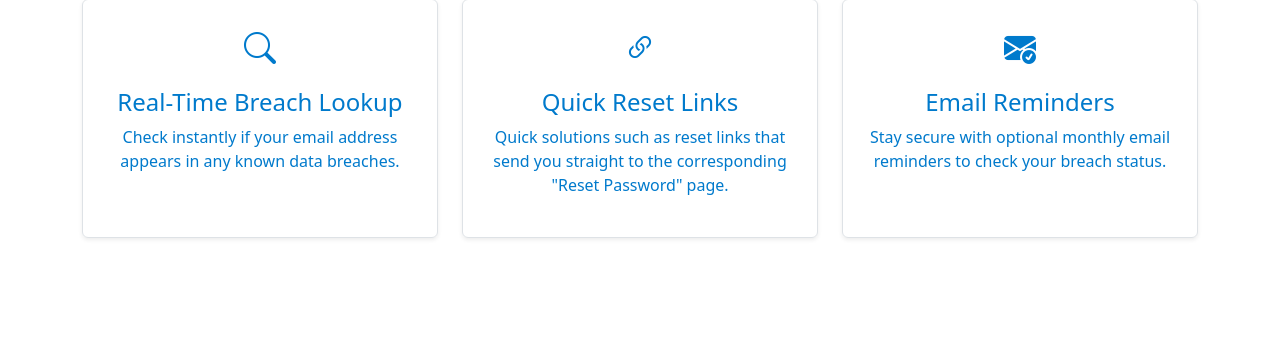
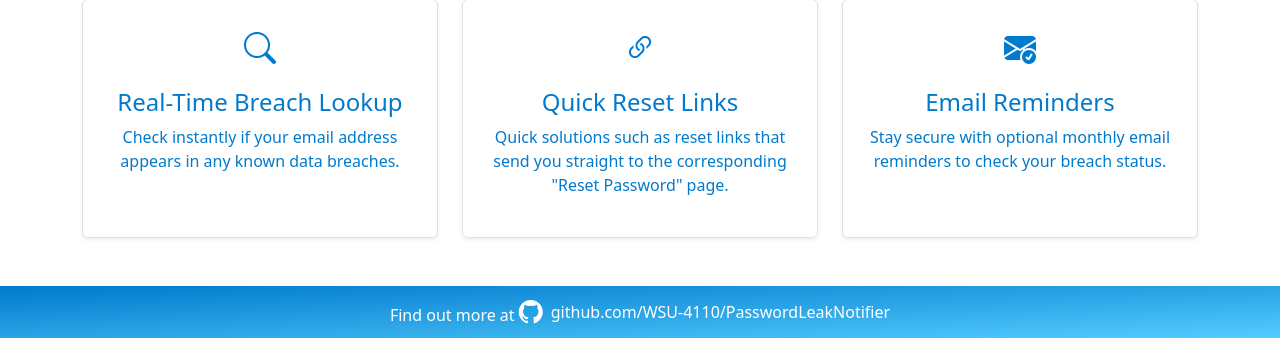
Before and after one commit to WSU-4110/PasswordLeakNotifier, a Flask app: page / in a window 1280 px wide. Shown: the part 799-1137 px from the top of the page. Before the commit the page ends 1038 px from the top, so only its background shows below. Run offline with Flask 3, Linux system fonts and the light colour scheme.

Commit message:
Added footer with link to github repo for more info

```diff
--- a/static/styles.css
+++ b/static/styles.css
@@ -99,3 +99,15 @@ header {
     padding: 0.5rem 1rem;
     border-radius: 0.3rem;
 }
+
+/* Footer */
+
+.gradient-footer {
+    background-color: #007ACC;
+    background-image: linear-gradient(to bottom right, #007ACC, #54ccff)
+}
+
+footer {
+    background-color: #007ACC;
+    color: white;
+}
--- a/templates/index.html
+++ b/templates/index.html
@@ -115,7 +115,8 @@
                 <div class="p-4 border rounded shadow-sm h-100">
                     <i class="bi bi-link-45deg" style="font-size: 2rem;"></i>
                     <h4 class="mt-3">Quick Reset Links</h4>
-                    <p>Quick solutions such as reset links that send you straight to the corresponding "Reset Password" page.</p>
+                    <p>Quick solutions such as reset links that send you straight to the corresponding "Reset Password"
+                        page.</p>
                 </div>
             </div>
 
@@ -147,6 +148,16 @@
         </div>
     </div>
 
+    <footer class="text-center gradient-footer py-2">
+        <p class="mb-0">
+            Find out more at
+            <a href="https://github.com/WSU-4110/PasswordLeakNotifier" target="_blank" class="text-white text-decoration-none d-inline-flex align-items-center gap-2">
+                <i class="bi bi-github" style="font-size: 1.5rem; vertical-align: middle;"></i>
+                <span>github.com/WSU-4110/PasswordLeakNotifier</span>
+            </a>
+        </p>
+    </footer>
+
     <script src="{{ url_for('static', filename='script.js') }}"></script>
 
     <script src="{{ url_for('static', filename='api.js') }}"></script>
```
